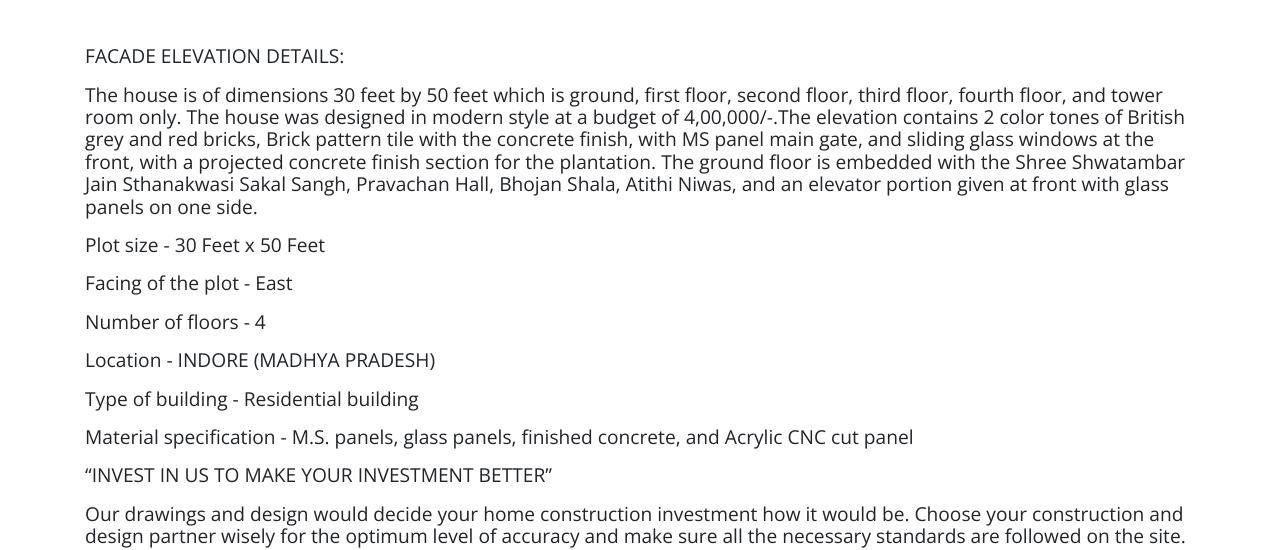
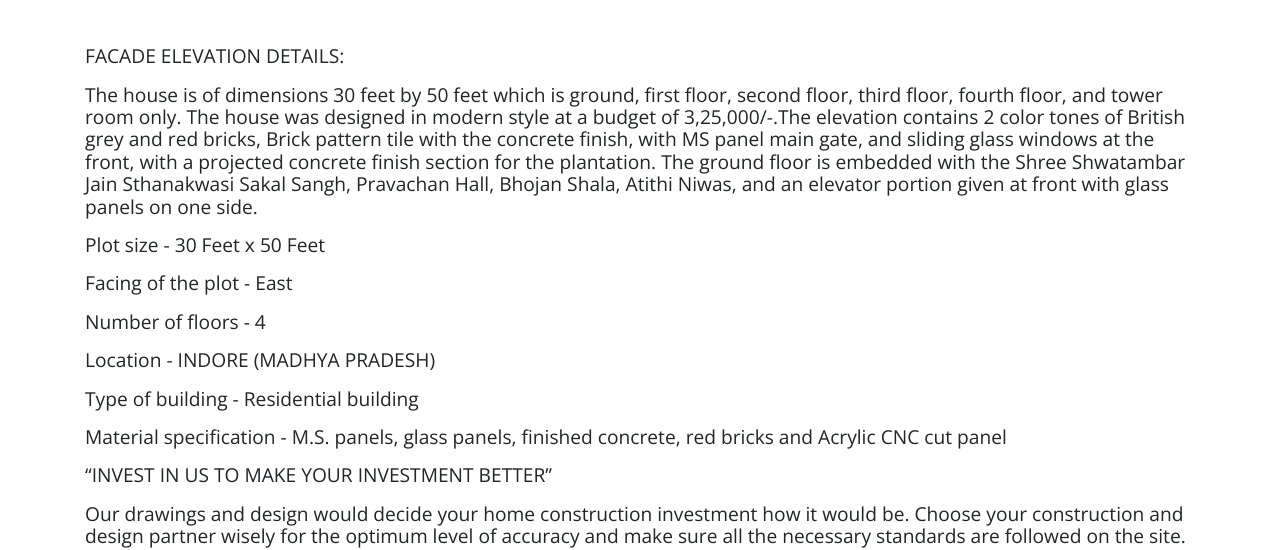
Before and after one commit to samasthiti/samasthiti, a Jekyll site: the page built from _threeddesigns/jain-sthanak.md, in a window 1280 px wide and 900 px high, scrolled down 637 px. Shown: the part 179-729 px from the top of the window. Built offline with Jekyll 4.4.1, drawn with Linux system fonts in a browser that asks for light colours; nearby versions of some CDN libraries; comment, search, counter and statistics services are not loaded.

Commit message:
Update from Forestry.io samshthi construction updated _threeddesigns/jain-sthanak.md

```diff
--- a/_threeddesigns/jain-sthanak.md
+++ b/_threeddesigns/jain-sthanak.md
@@ -22,7 +22,7 @@
 ---
 **FACADE ELEVATION DETAILS:**
 
-The house is of dimensions 30 feet by 50 feet which is ground, first floor, second floor, third floor, fourth floor, and tower room only. The house was designed in modern style at a budget of 4,00,000/-.The elevation contains 2 color tones of British grey and red bricks, Brick pattern tile with the concrete finish, with MS panel main gate, and sliding glass windows at the front, with a projected concrete finish section for the plantation. The ground floor is embedded with the Shree Shwatambar Jain Sthanakwasi Sakal Sangh, Pravachan Hall, Bhojan Shala, Atithi Niwas, and an elevator portion given at front with glass panels on one side.
+The house is of dimensions 30 feet by 50 feet which is ground, first floor, second floor, third floor, fourth floor, and tower room only. The house was designed in modern style at a budget of 3,25,000/-.The elevation contains 2 color tones of British grey and red bricks, Brick pattern tile with the concrete finish, with MS panel main gate, and sliding glass windows at the front, with a projected concrete finish section for the plantation. The ground floor is embedded with the Shree Shwatambar Jain Sthanakwasi Sakal Sangh, Pravachan Hall, Bhojan Shala, Atithi Niwas, and an elevator portion given at front with glass panels on one side.
 
 **Plot size -** 30 Feet x 50 Feet
 
@@ -34,7 +34,7 @@
 
 **Type of building -** Residential building
 
-**Material specification -** M.S. panels, glass panels, finished concrete, and Acrylic CNC cut panel
+**Material specification -** M.S. panels, glass panels, finished concrete, red bricks and Acrylic CNC cut panel
 
 **“INVEST IN US TO MAKE YOUR INVESTMENT BETTER”**
 
```
